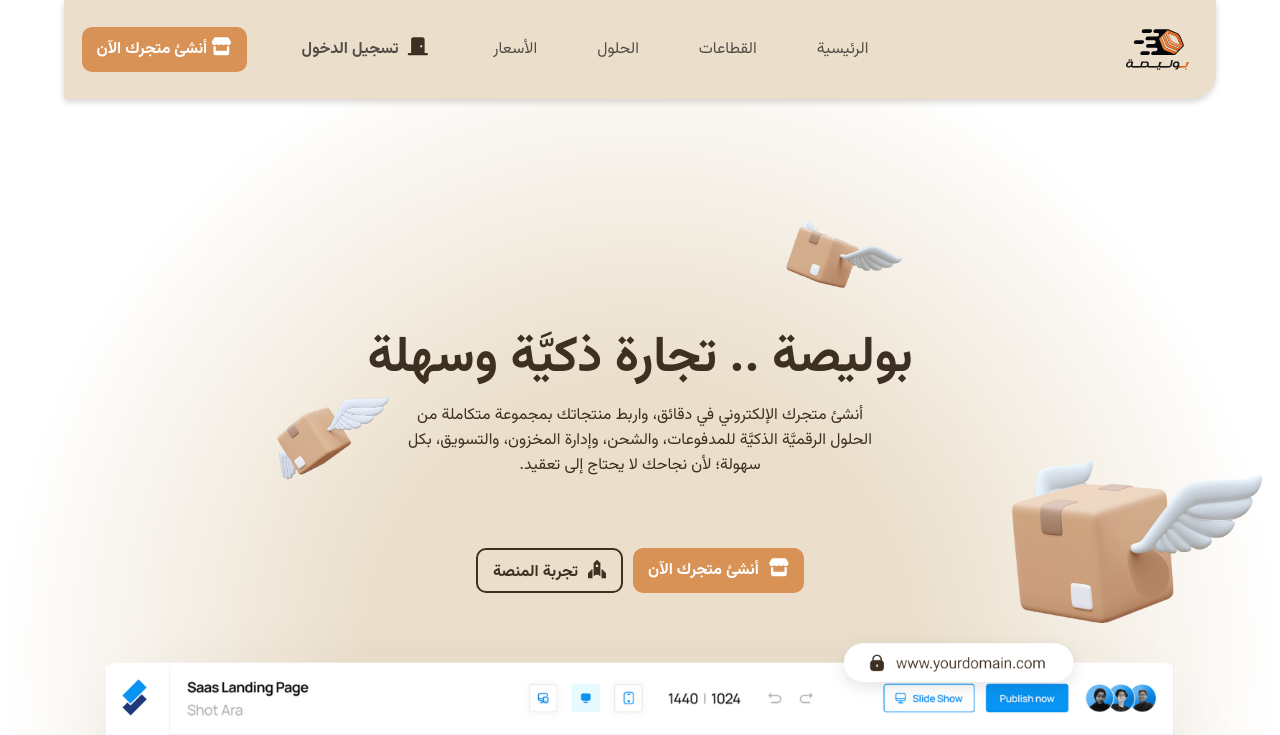
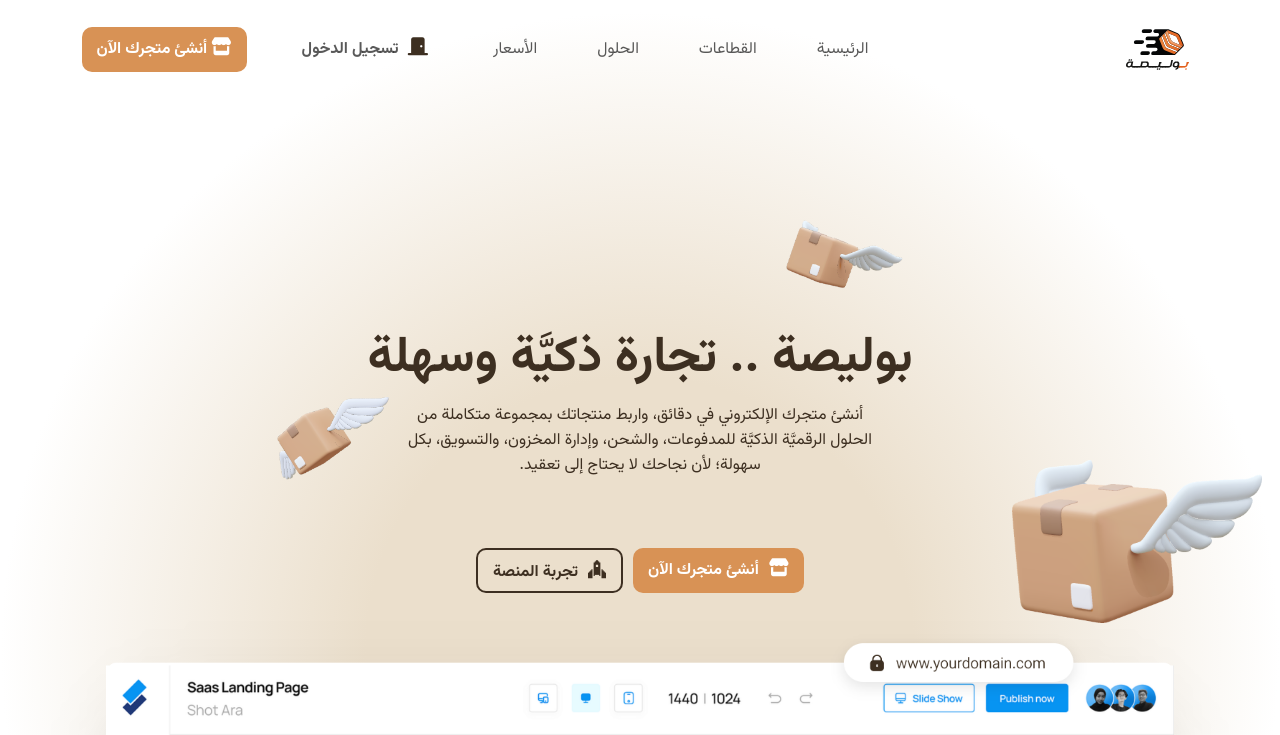
Before and after one commit to tariq7299/BolesaLandingPage, a website: page src/index.html in a window 1280 px wide. Shown: the top 735 px of the page. Drawn offline with nearby package versions, Linux system fonts and the light colour scheme; files whose address does not match are found by name.

Commit message:
- CHnage the nav bar background

```diff
--- a/src/js/main.js
+++ b/src/js/main.js
@@ -7,4 +7,13 @@
       prevEl: ".swiper-button-prev",
     },
   });
+
+  window.addEventListener("scroll", function () {
+    const navbar = document.querySelector(".navbar");
+    if (window.scrollY > 100) {
+      navbar.classList.add("scrolled");
+    } else {
+      navbar.classList.remove("scrolled");
+    }
+  });
 });
--- a/src/styles/scss/layouts/_header.scss
+++ b/src/styles/scss/layouts/_header.scss
@@ -1,12 +1,15 @@
 .navbar {
   width: 90vw;
-  max-width: 1300px;
+  // max-width: 1300px;
   margin: auto;
-  background: var(--bg-color-1) !important;
-  border-bottom-right-radius: 25px;
-  box-shadow: 0px 3px 6px rgba(0, 0, 0, 0.16);
+  background: transparent !important;
+  border-radius: 10px;
   padding: 1rem;
   z-index: 9999;
+
+  &.scrolled {
+    background: var(--white-color) !important;
+  }
 
   .navbar-brand img {
     width: 63px;
@@ -19,7 +22,7 @@
   }
 
   .offcanvas {
-    background: var(--bg-color-1) !important;
+    // background: var(--bg-color-1) !important;
   }
 
   .offcanvas-header {
```
Also changed, not shown: src/styles/scss/main.css, 1 other file.
